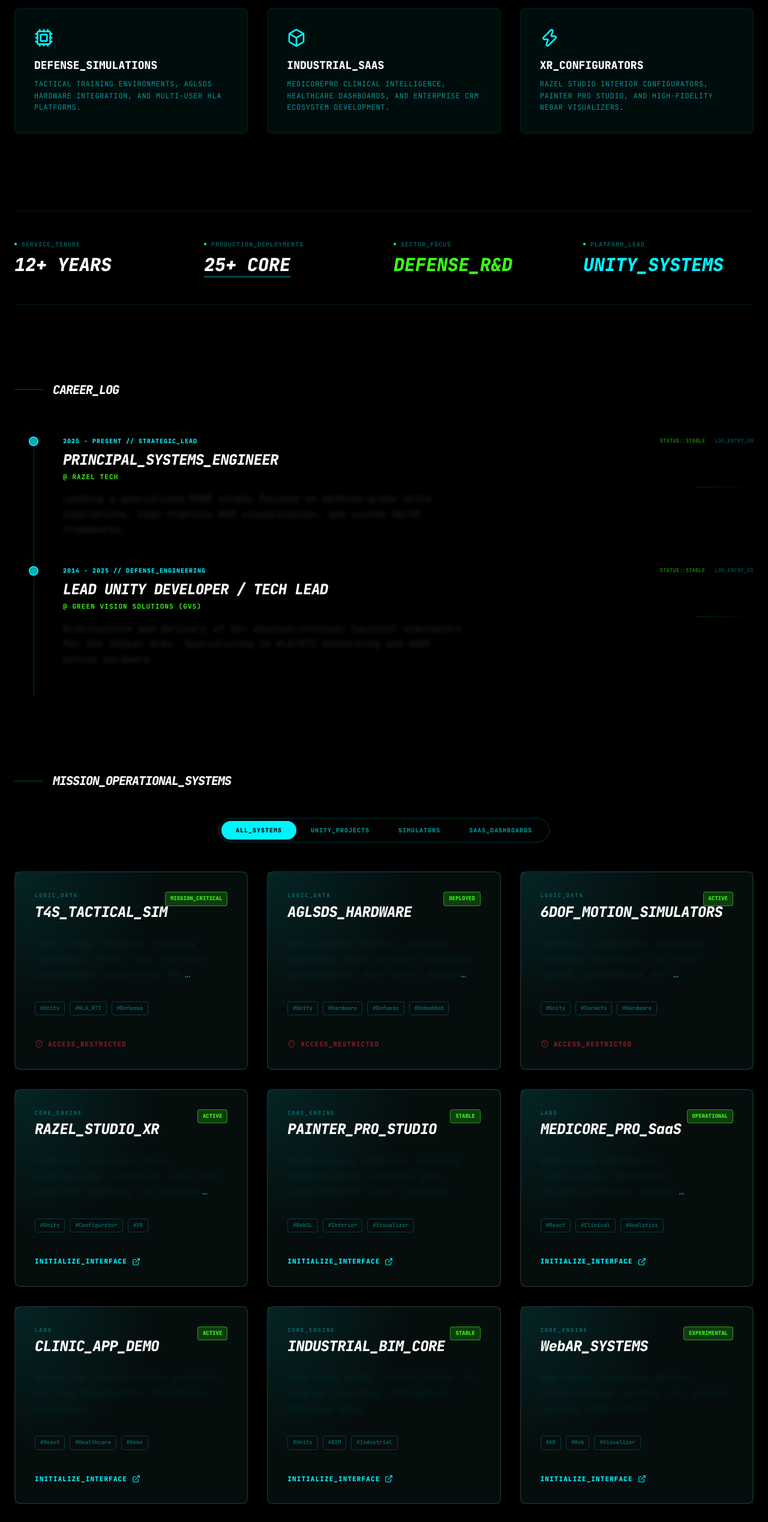
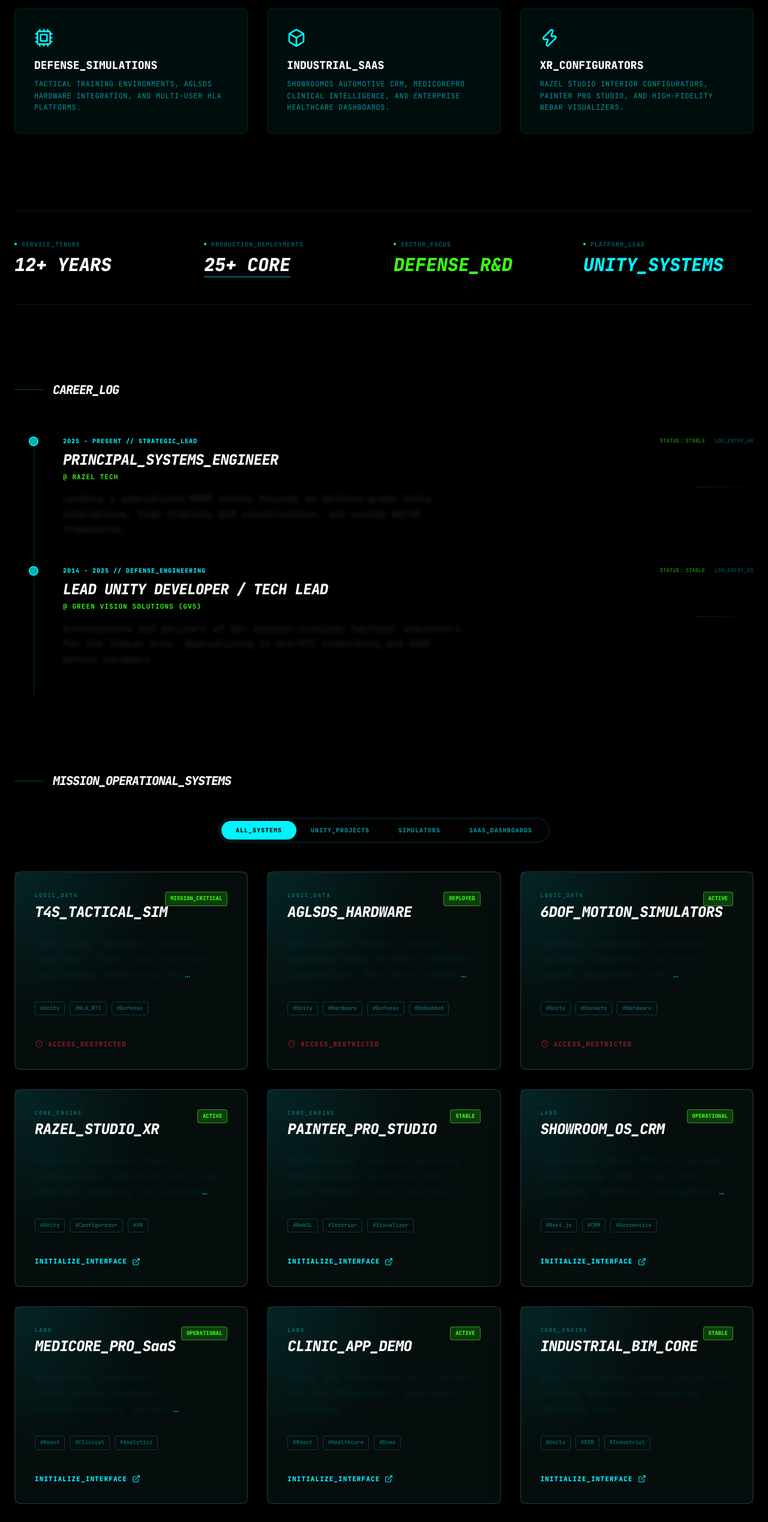
Before and after one commit to razeltech/razeltech, a React (Vite) app: page / in a window 1280 px wide. Shown: the part 802-3340 px from the top of the page at 60% size. Built offline with nearby package versions, Linux system fonts and the light colour scheme.

Commit message:
feat: integrate ShowroomOS CRM into project dossier

```diff
--- a/src/App.jsx
+++ b/src/App.jsx
@@ -62,6 +62,15 @@ const PROJECTS = [
     description: 'Professional interior painting demonstration platform with high-fidelity color accuracy.',
     link: 'https://r2dapps.github.io/PainterProStudio/',
     status: 'STABLE'
+  },
+  {
+    id: 'showroom-os',
+    title: 'SHOWROOM_OS_CRM',
+    type: 'LABS',
+    tags: ['Next.js', 'CRM', 'Automotive'],
+    description: 'Enterprise Sales CRM for Hyundai dealerships. Real-time lead tracking, inventory management, and revenue analytics for high-volume showrooms.',
+    link: 'https://showroomos.vercel.app/',
+    status: 'OPERATIONAL'
   },
   {
     id: 'medicore-pro',
@@ -761,7 +770,7 @@ const Home = () => {
         <div className="p-8 border border-cyber-blue/10 bg-cyber-blue/5 rounded-lg">
           <div className="text-cyber-blue mb-4"><Box size={32} /></div>
           <h3 className="text-lg font-black uppercase mb-2">Industrial_SaaS</h3>
-          <p className="text-xs text-cyber-blue/60 leading-relaxed uppercase tracking-wider">MediCorePro clinical intelligence, healthcare dashboards, and enterprise CRM ecosystem development.</p>
+          <p className="text-xs text-cyber-blue/60 leading-relaxed uppercase tracking-wider">ShowroomOS automotive CRM, MediCorePro clinical intelligence, and enterprise healthcare dashboards.</p>
         </div>
         <div className="p-8 border border-cyber-blue/10 bg-cyber-blue/5 rounded-lg">
           <div className="text-cyber-blue mb-4"><Zap size={32} /></div>
```
Also changed, not shown: 1 other file (tests, documents, lock files or other folders).
